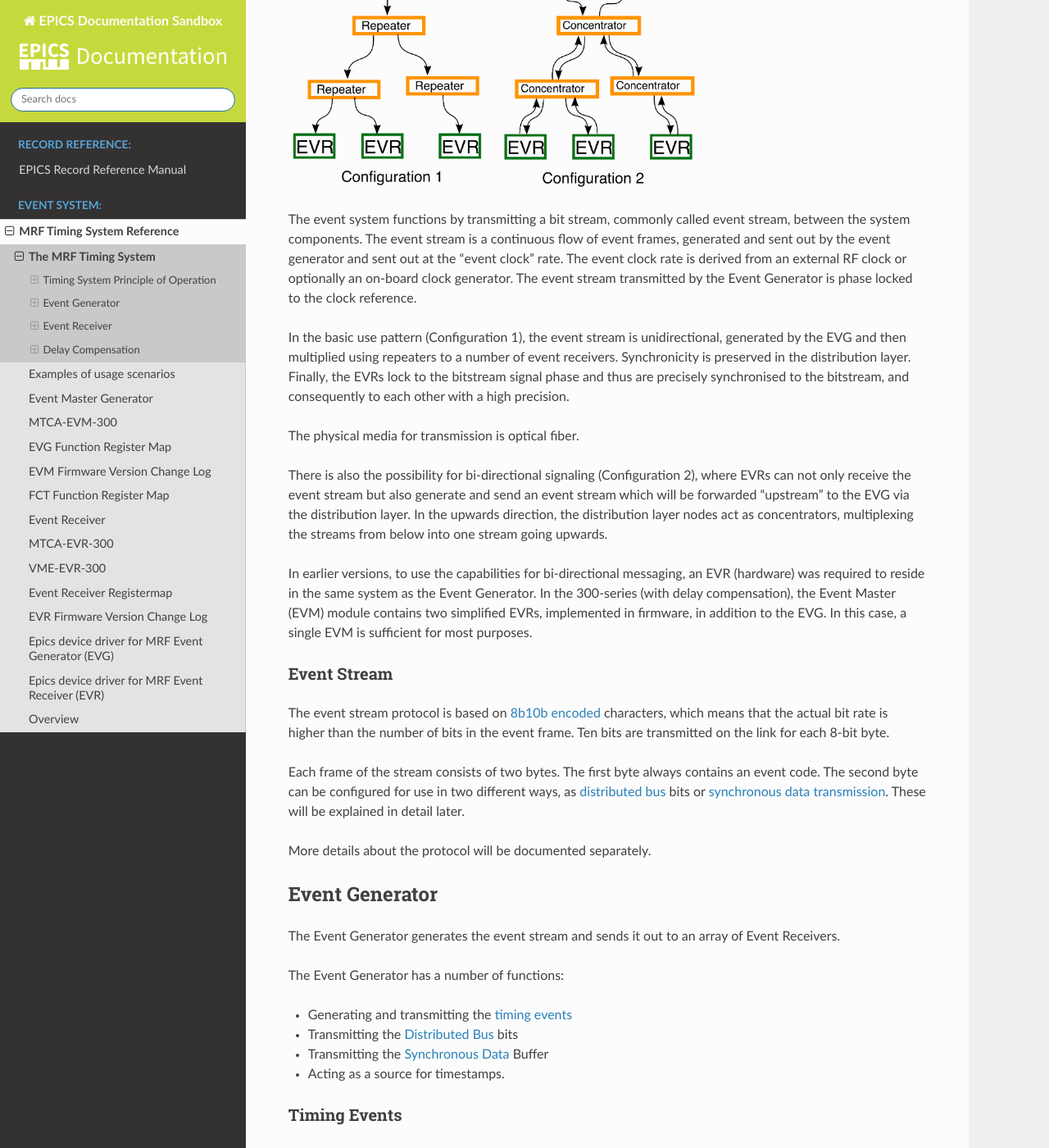
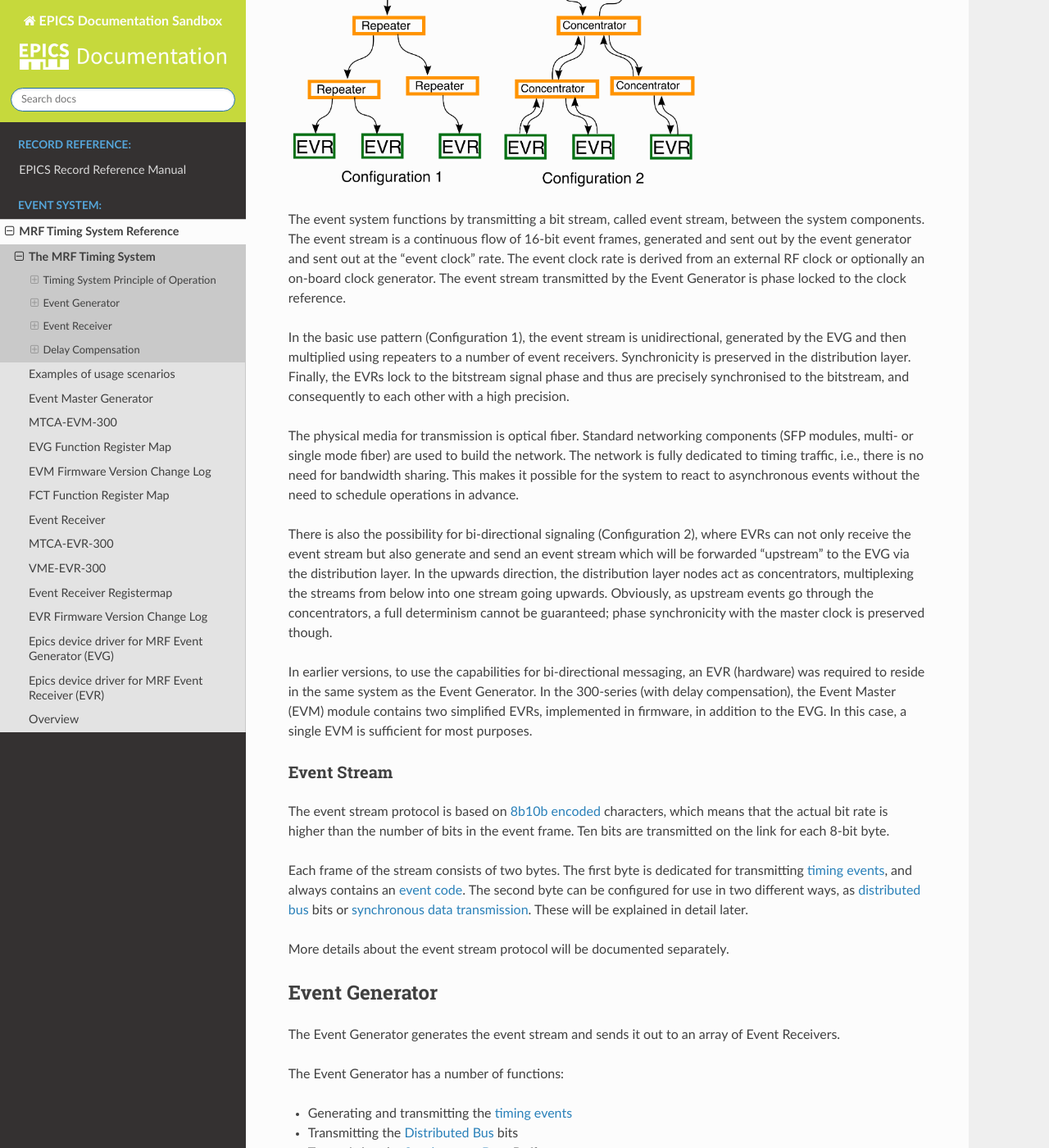
Before and after one commit to ttkorhonen/myDocument, a Sphinx documentation site: the page built from docs/mrfioc2/event-system-intro.md, in a window 1280 px wide and 1400 px high, scrolled down 485 px. Shown: the whole window at 82% size. Built offline with Sphinx 7.4.7 and the Read the Docs theme 2.0.0, drawn with Linux system fonts in a browser that asks for light colours; some of the changed text lies outside the part shown.

Commit message:
adding descriptions

```diff
--- a/docs/mrfioc2/event-system-intro.md
+++ b/docs/mrfioc2/event-system-intro.md
@@ -12,15 +12,15 @@ performed actions.
 ## Timing System Principle of Operation
 
 A basic setup of the timing system consists of an Event Generator (EVG),
-the distribution layer (Fan-Out, or Repeater) and Event Receivers (EVR).
+the distribution layer (Fan-Out, or Repeater/Concentrator) and Event Receivers (EVR).
 See the picture below.
 
 
 ![image](images/mrf-overview.png){w=500px}
 
-The event system functions by transmitting a bit stream, commonly called
+The event system functions by transmitting a bit stream, called
 event stream, between the system components. The event stream is a
-continuous flow of event frames, generated and sent out by the event
+continuous flow of 16-bit event frames, generated and sent out by the event
 generator and sent out at the \"event clock\" rate. The event clock rate
 is derived from an external RF clock or optionally an on-board clock
 generator. The event stream transmitted by the Event Generator is phase
@@ -33,7 +33,11 @@ distribution layer. Finally, the EVRs lock to the bitstream signal phase
 and thus are precisely synchronised to the bitstream, and consequently
 to each other with a high precision.
 
-The physical media for transmission is optical fiber.
+The physical media for transmission is optical fiber. Standard networking components
+(SFP modules, multi- or single mode fiber) are used to build the network. The network
+is fully dedicated to timing traffic, i.e., there is no need for bandwidth sharing.
+This makes it possible for the system to react to asynchronous events without the need
+to schedule operations in advance.
 
 There is also the possibility for bi-directional signaling
 (Configuration 2), where EVRs can not only receive the event stream but
@@ -41,6 +45,8 @@ also generate and send an event stream which will be forwarded
 \"upstream\" to the EVG via the distribution layer. In the upwards
 direction, the distribution layer nodes act as concentrators,
 multiplexing the streams from below into one stream going upwards.
+Obviously, as upstream events go through the concentrators, a full determinism
+cannot be guaranteed; phase synchronicity with the master clock is preserved though.
 
 
 In earlier versions, to use the capabilities for bi-directional
@@ -56,12 +62,13 @@ The event stream protocol is based on [8b10b encoded](https://en.wikipedia.org/w
 characters, which means that the actual bit rate is higher than the number of bits in the event frame.
 Ten bits are transmitted on the link for each 8-bit byte.
 
-Each frame of the stream consists of two bytes. The first byte always
-contains an event code. The second byte can be configured for use in two different ways, as
+Each frame of the stream consists of two bytes. The first byte is dedicated for transmitting [timing events](#event-processing),
+and always contains an [event code](#event-codes).
+The second byte can be configured for use in two different ways, as
 [distributed bus](#distributed-bus) bits or [synchronous data transmission](#synchronous-data).
 These will be explained in detail later.
 
-More details about the protocol will be documented separately.
+More details about the event stream protocol will be documented separately.
 
 ## Event Generator
 
@@ -72,31 +79,36 @@ The Event Generator has a number of functions:
   - Generating and transmitting the [timing events](#event-processing)
   - Transmitting the [Distributed Bus](#distributed-bus) bits
   - Transmitting the [Synchronous Data](#synchronous-data) Buffer
-  - Acting as a source for timestamps.
+  - Acting as a [source for timestamps](#timestamping-support).
 
 
 (event-processing)=
 ### Timing Events
 
-As mentioned earlier, the first byte in the event stream is always reserved
+As mentioned above, the first byte in the event stream is always reserved
 for transmitting an event code. Thus, events are transmitted at the event
 clock rate.
 
 Event codes can be understood as instructions to indicate that something
 has to happen and a corresponding action needs to be taken. The actions can be defined by the user.
 
-On the receiving side (the EVR), reception of a code can be configured to do actions that can include:
-  - generating an output (trigger) pulse, to trigger actions in some other components,
+For example, in the context of an accelerator, an event
+could be something like \"send a beam pulse\" and used to trigger a particle source
+to produce and feed a pulse to the accelerator. The 8-bit
+event codes can be configured by the user to have different meanings.
+The \"send a beam pulse\" event could be assigned the number 10, for
+example.
+
+The event code will be inserted in the event stream and distributed via the
+distribution layer to several event receivers (EVR.)
+
+On the receiving side, the EVR can be configured to act accordingly when it receives the code.
+Possible actions can include:
+  - generating an hardware output (trigger) pulse, to trigger actions in some other components,
   - generating a software interrupt, to trigger software actions
   - actions related to managing timestamps
-  - a number of other possible actions, defined in the Event Receiver documentation.
+  - a number of other possible actions, defined in the [Event Receiver documentation](event-receiver).
 
-For example, in the context of an accelerator, an event
-could be something like \"start acceleration\" and used to trigger a RF
-system to produce and feed a pulse to an accelerating cavity. The 8-bit
-event codes can be configured by the user to have different meanings.
-The \"start acceleration\" event could be assigned the number 10, for
-example.
 
 (event-codes)=
 #### Event Codes
```
